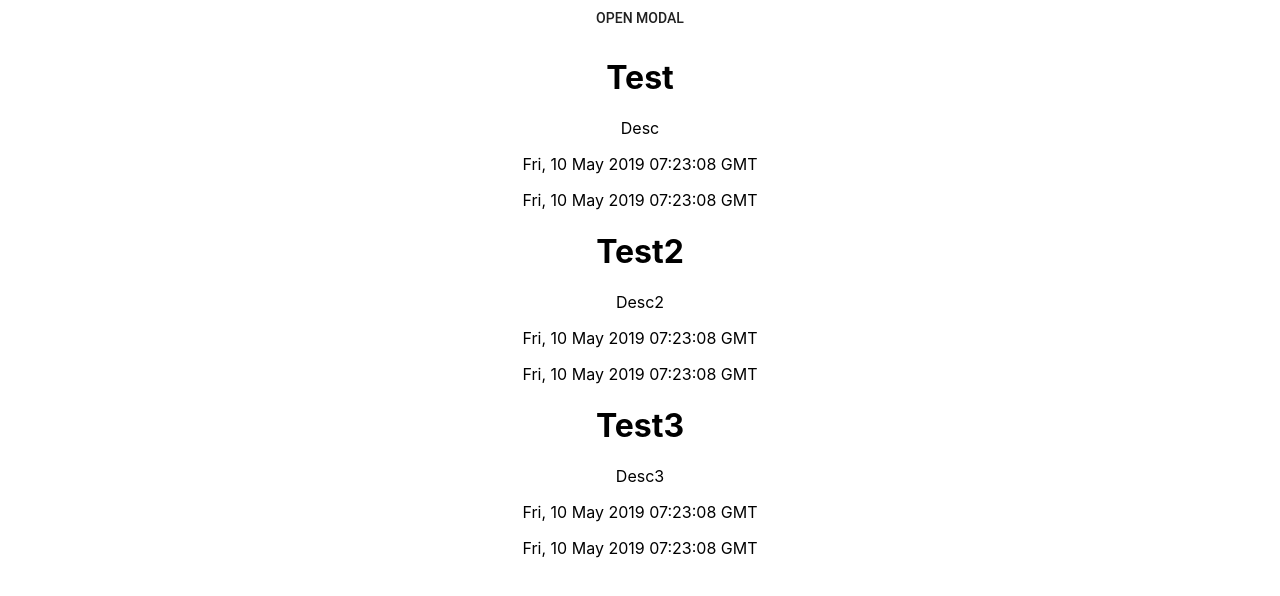
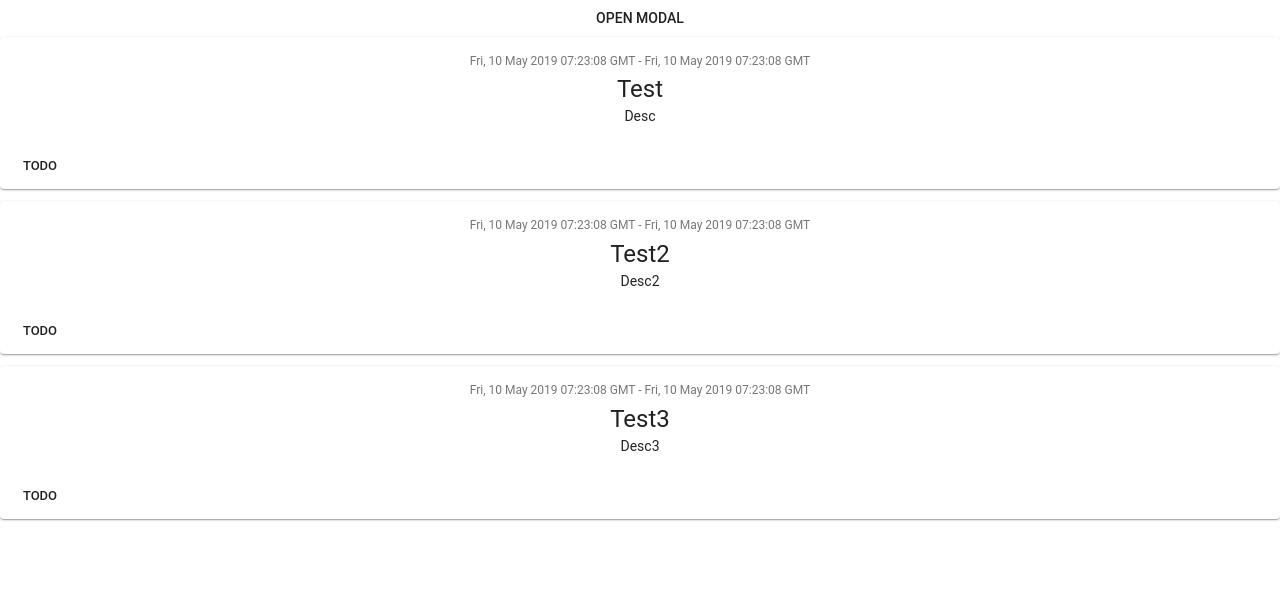
Before and after one commit to lilian59480/REACT4, a React (Create React App) app: page / in a window 1280 px wide. Shown: the top 596 px of the page. Built offline with nearby package versions, Linux system fonts and the light colour scheme.

Commit message:
[TASK] Update Task

```diff
--- a/src/Task/Task.js
+++ b/src/Task/Task.js
@@ -1,5 +1,11 @@
 import React from 'react';
 import Proptypes from 'prop-types';
+import Card from '@material-ui/core/Card';
+import CardActions from '@material-ui/core/CardActions';
+import CardContent from '@material-ui/core/CardContent';
+import Button from '@material-ui/core/Button';
+import Typography from '@material-ui/core/Typography';
+import { withStyles } from '@material-ui/core/styles';
 import './Task.css';
 
 /**
@@ -11,16 +17,25 @@
  */
 class Task extends React.Component {
 	render () {
-		const { title, description, beginDate, endDate } = this.props;
+		const { title, description, beginDate, endDate, classes } = this.props;
 
 		return (
-			<div>
-				<h1>{title}</h1>
-				<p>{description}</p>
-				<p>{beginDate.toUTCString()}</p>
-				<p>{endDate.toUTCString()}</p>
-			</div>
-		);
+			<Card className={classes.card}>
+				<CardContent>
+					<Typography className={classes.title} color="textSecondary" gutterBottom>
+						{beginDate.toUTCString()} - {endDate.toUTCString()}
+					</Typography>
+					<Typography variant="h5" component="h2">
+						{title}
+					</Typography>
+					<Typography component="p">
+						{description}
+					</Typography>
+				</CardContent>
+				<CardActions>
+					<Button size="small">TODO</Button>
+				</CardActions>
+			</Card>);
 	}
 }
 
@@ -31,4 +46,12 @@
 	endDate: Proptypes.instanceOf(Date)
 };
 
-export default Task;
+export default withStyles({
+	card: {
+		minWidth: 275,
+		marginBottom: 12
+	},
+	title: {
+		fontSize: 12
+	}
+})(Task);
```
